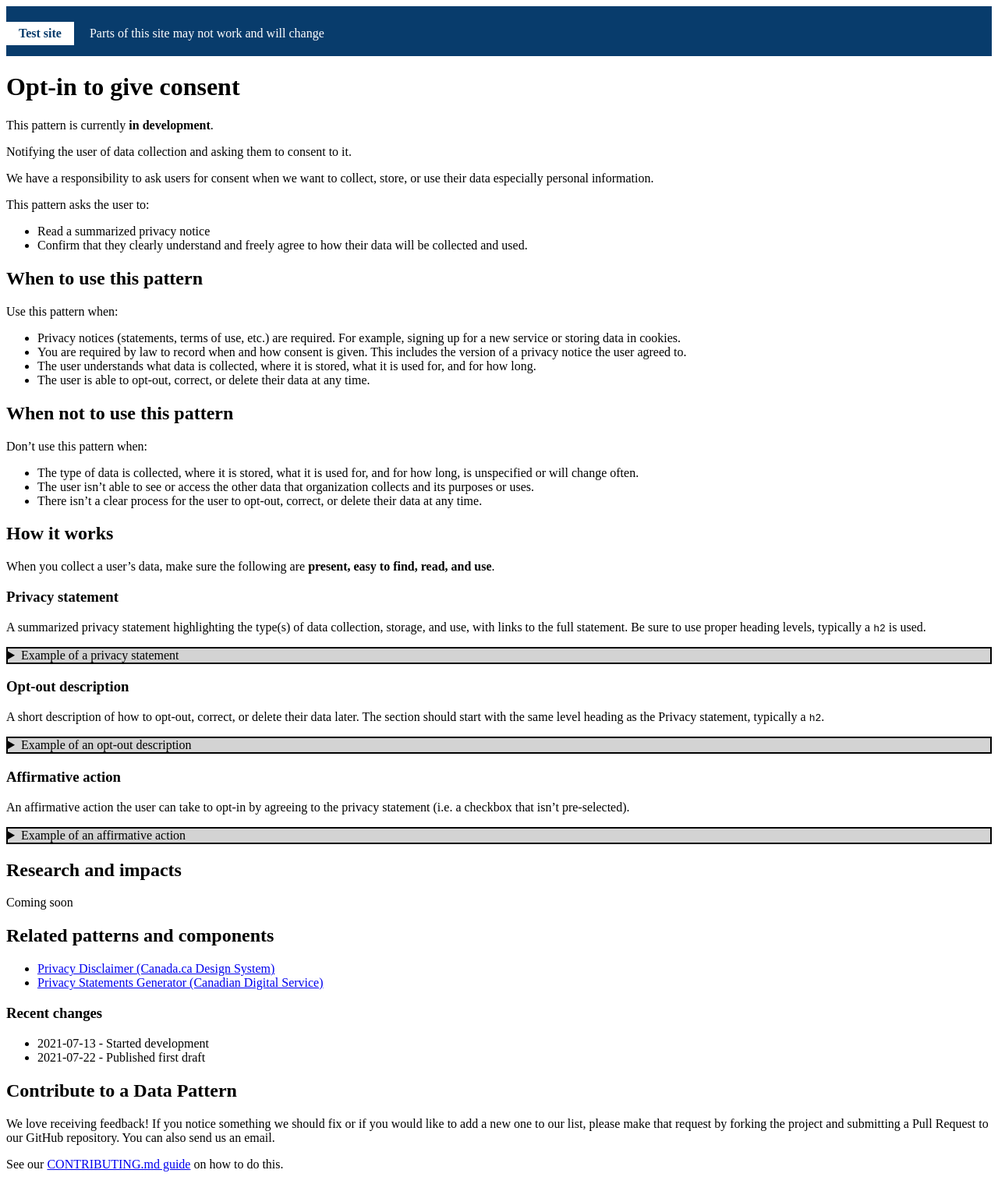
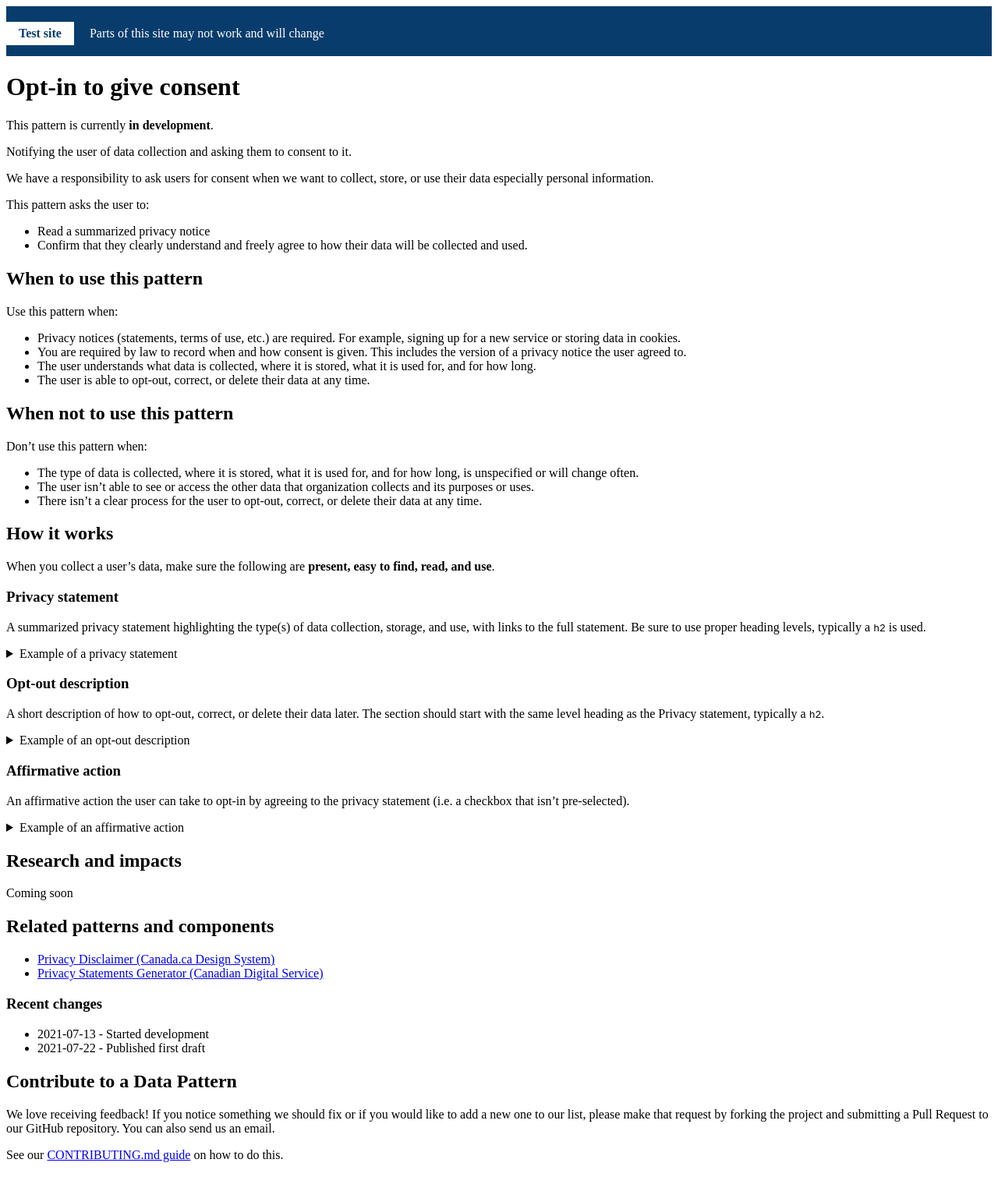
Before and after one commit to DTS-STN/Data-Patterns, a Jekyll site: the page built from _patterns/opt-in.md, in a window 1280 px wide. Shown: the whole page at 78% size. Built offline with Jekyll 4.4.1, drawn with Linux system fonts in a browser that asks for light colours; comment, search, counter and statistics services are not loaded.

```diff
--- a/_includes/customStyle.html
+++ b/_includes/customStyle.html
@@ -37,11 +37,4 @@ label.required:after {
     color: #d3080c;
     font-weight: 700;
 }
-details, details[open], details>summary {
-    background-color: lightgray;
-    border: 1px solid black;
-}
-details[open]>summary {
-    border-bottom: 1px dotted black;
-}
 </style>
--- a/_patterns/opt-in.md
+++ b/_patterns/opt-in.md
@@ -49,24 +49,26 @@ Be sure to use proper heading levels, typically a `h2` is used.
 
 <details>
     <summary>Example of a privacy statement</summary>
-    <p class="h2">Privacy policy</p>
-    <p><em>[You can add a custom privacy statement here that adheres to the Government of Canada privacy. It should be clear how the users personal information <strong>will and will not</strong> be used. Examples follow.]</em></p>
-    <p>Your information <strong>will not</strong> be used for any decision-making process that affects your access to Government of Canada services. Your personal information <strong>will not</strong> be used for any administrative purposes.</p>
-    <p>Your personal information and feedback is confidential.</p>
-    <p>Your information <strong>will</strong> be used by Employment and Social Development Canada for <em>[Briefly explain what the information will be used for]</em>.</p>
-    <p class="h3">What we will collect</p>
-    <p>We need the following information so we can <em>[Briefly explain why you need the following data]</em>:</p>
-    <ul>
-        <li>Email address</li>
-        <li><em>[List more mandatory personal identifying felids]</em></li>
-    </ul>
-    <p>You can also choose to share more information with us so we can <em>[Briefly explain how providing the following data will enable services for the user]</em>:</p>
-    <ul>
-        <li>Province or territory</li>
-        <li><em>[List more optional personal identifying felids]</em></li>
-    </ul>
-    <p>We collect this information to ensure our research groups are diverse, and to identify trends in feedback for specific groups.</p>
-    <p><a href="https://www.canada.ca/en/transparency/privacy.html">Read the full privacy policy.</a></p>
+    <div class="row well well-sm mrgn-bttm-0">
+        <p class="h2 mrgn-tp-sm">Privacy policy</p>
+        <p><em>[You can add a custom privacy statement here that adheres to the Government of Canada privacy. It should be clear how the users personal information <strong>will and will not</strong> be used. Examples follow.]</em></p>
+        <p>Your information <strong>will not</strong> be used for any decision-making process that affects your access to Government of Canada services. Your personal information <strong>will not</strong> be used for any administrative purposes.</p>
+        <p>Your personal information and feedback is confidential.</p>
+        <p>Your information <strong>will</strong> be used by Employment and Social Development Canada for <em>[Briefly explain what the information will be used for]</em>.</p>
+        <p class="h3">What we will collect</p>
+        <p>We need the following information so we can <em>[Briefly explain why you need the following data]</em>:</p>
+        <ul>
+            <li>Email address</li>
+            <li><em>[List more mandatory personal identifying felids]</em></li>
+        </ul>
+        <p>You can also choose to share more information with us so we can <em>[Briefly explain how providing the following data will enable services for the user]</em>:</p>
+        <ul>
+            <li>Province or territory</li>
+            <li><em>[List more optional personal identifying felids]</em></li>
+        </ul>
+        <p>We collect this information to ensure our research groups are diverse, and to identify trends in feedback for specific groups.</p>
+        <p><a href="https://www.canada.ca/en/transparency/privacy.html">Read the full privacy policy.</a></p>
+    </div>
 </details>
 
 ### Opt-out description
@@ -76,8 +78,10 @@ The section should start with the same level heading as the Privacy statement, t
 
 <details>
     <summary>Example of an opt-out description</summary>
-    <p class="h2">How to unsubscribe from <em>[identify what the user is unsubscribing from]</em></p>
-    <p>If you have previously signed up to become a participant and no longer wish to be contacted for future <em>[explain in detail what the user is unsubscribing from]</em>, you can <a href="#unsubscribe">unsubscribe</a> yourself from the participant list and we will remove your personal information.</p>
+    <div class="row well well-sm mrgn-bttm-0">
+        <p class="h2 mrgn-tp-sm">How to unsubscribe from <em>[identify what the user is unsubscribing from]</em></p>
+        <p>If you have previously signed up to become a participant and no longer wish to be contacted for future <em>[explain in detail what the user is unsubscribing from]</em>, you can <a href="#unsubscribe">unsubscribe</a> yourself from the participant list and we will remove your personal information.</p>
+    </div>
 </details>
 
 ### Affirmative action
@@ -86,13 +90,15 @@ An affirmative action the user can take to opt-in by agreeing to the privacy sta
 
 <details>
     <summary>Example of an affirmative action</summary>
-    <div class="checkbox-inline">
-        <label for="consent" class="required">
-            <input type="checkbox" id="consent" name="consent" value="consent">
-            <strong>I have read, understood and agree to the above. I affirm that I am 18 years old, or older. I understand that I can withdraw from this <em>[service name]</em> at any time without consequence.</strong>
-        </label>
+    <div class="row well well-sm mrgn-bttm-0">
+        <div class="checkbox-inline">
+            <label for="consent" class="required">
+                <input type="checkbox" id="consent" name="consent" value="consent">
+                <strong>I have read, understood and agree to the above. I affirm that I am 18 years old, or older. I understand that I can withdraw from this <em>[service name]</em> at any time without consequence.</strong>
+            </label>
+        </div>
+        <p><em>Valid html markup for a standard checkbox should be reviewed, and can be found in the <a href="https://wet-boew.github.io/wet-boew-styleguide/design/forms-en.html#checkboxes" target="_blank">Web Experience Toolkit</a>.</em></p>
     </div>
-    <p><em>Valid html markup for a standard checkbox should be reviewed, and can be found in the <a href="https://wet-boew.github.io/wet-boew-styleguide/design/forms-en.html#checkboxes" target="_blank">Web Experience Toolkit</a>.</em></p>
 </details>
 
 ## Research and impacts
```
Also changed, not shown: _patterns/opt-in-fr.md (+32 -26 lines).
